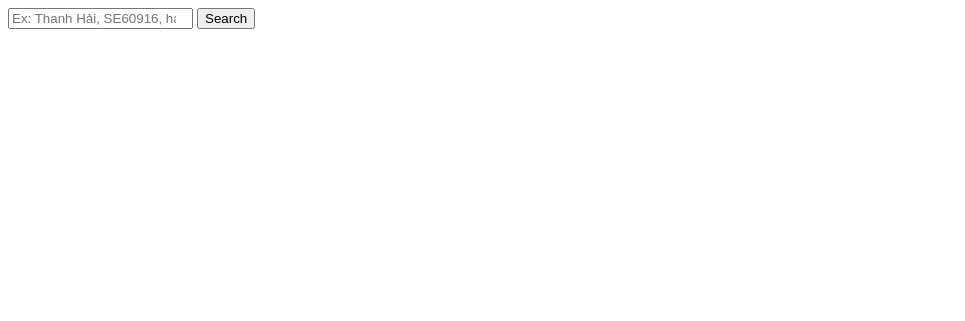
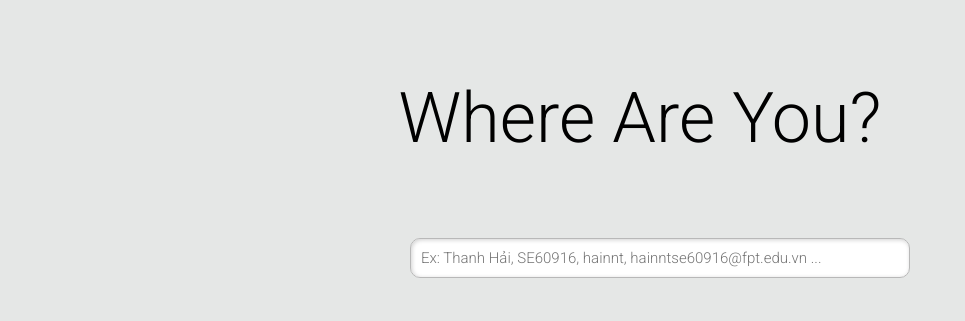
Before and after one commit to CocDamCode/fu-where-are-you, a PHP site: page /fuway-front/Home.html in a window 1280 px wide. Shown: the top 321 px of the page, without its empty margins (0-965 px from the left). Run offline with PHP 8.4, Linux system fonts and the light colour scheme.

Commit message:
Implement front-end

```diff
--- a/fuway-front/Home.html
+++ b/fuway-front/Home.html
@@ -5,17 +5,18 @@
     <meta charset="UTF-8">
     <title>FU Where Are You?</title>
     <link rel="stylesheet" href="style.css">
+    <link href='http://fonts.googleapis.com/css?family=Roboto:400,700,300&subset=latin,vietnamese' rel='stylesheet' type='text/css'>
     <script rel="script" type="text/javascript" src="../resources/jquery-1.11.1.js"></script>
     <script rel="script" type="text/javascript" src="script.js"></script>
 </head>
 <body>
 <header>
-        <div class="logo-div"></div>
+    Where Are You?
 </header>
 <div class="container">
     <div class="search-div">
-            <input type="search" class="search-input" id="searchInput" name="searchInput" placeholder="Ex: Thanh Hải, SE60916, hainnt, hainntse60916@fpt.edu.vn ..." >
-            <input type="button" class="search-button" value="Search" id="searchButton" name="searchButton" onclick="">
+        <input type="search" onkeyup="checkKeyword()" class="search-input" id="searchInput" name="searchInput"
+               placeholder="Ex: Thanh Hải, SE60916, hainnt, hainntse60916@fpt.edu.vn ...">
     </div>
     <div class="result-div">
         <div class="result-left">
--- a/fuway-front/script.js
+++ b/fuway-front/script.js
@@ -4,55 +4,54 @@
 
 var timeout;
 function search() {
-     timeout = setTimeout(function(){
+    timeout = setTimeout(function () {
         var param = $("#searchInput").val();
         var search = $.ajax({
             type: "GET",
             url: "http://localhost/fu-where-are-you/fuway-back/index.php?search=" + param
-//            data: { search: param }
-            }
-        ).done(function (result) {
+        }).done(function (result) {
             showResult(result);
         });
-    },500)
+    }, 500)
 }
 
-function loadDetail(email) {
+function loadDetail(email, id) {
+    $('.result-ul li ').removeClass('selected');
+    $('#' + id).addClass('selected');
     var date = new Date();
-    var month = date.getMonth() > 8 ? date.getMonth()+1 : "0"+ (date.getMonth()+1);
-    var strDate = date.getFullYear()+"-"+
-        month +"-"+
+    var month = date.getMonth() > 8 ? date.getMonth() + 1 : "0" + (date.getMonth() + 1);
+    var strDate = date.getFullYear() + "-" +
+        month + "-" +
         date.getDate();
     var load = $.ajax({
         type: "GET",
         url: "http://localhost/fu-where-are-you/fuway-back/index.php",
         data: { email: email, date: "2014-09-11"}
-        }
-    ).done(function (result) {
+    }).done(function (result) {
         showDetail(result);
     });
 }
 
 function showResult(result) {
+    $('header').slideUp();
     var persons = JSON.parse(result);
     var ul = $("#resultUl");
     var html = "";
-        for (i = 0; i < persons.length; i++) {
-            var color = persons[i]["Role"] == "teacher" ? "red" : "blue";
+    for (var i = 0; i < persons.length; i++) {
+        var color = persons[i]["Role"] == "student" ? "rgb(221, 105, 105)" : "rgb(28, 103, 238)";
         html +=
-                "<li "+
-                "onclick='"+
-                    "loadDetail(\""+ persons[i]["Email"] +"\")' " +
-                    "style='color:" + color + " '"+
-
+            "<li id=\""+persons[i]["Code"]+"\" " +
+            "onclick='" +
+            "loadDetail(\"" + persons[i]["Email"] + "\", \""+persons[i]["Code"]+"\")' " +
+            "style='color:" + color + " '" +
             ">" +
-                "<span>" +
+            "<span class='person-code'>" +
             persons[i]["Code"] +
             "</span>" +
-                "<span>" +
+            "<span class='person-name'>" +
             persons[i]["Name"] +
             "</span>" +
-                "<span>" +
+            "<span class='person-email'>" +
             persons[i]["Email"] +
             "</span>" +
             "</li>"
@@ -60,14 +59,34 @@ function showResult(result) {
     ul.html(html);
 }
 
+function getDayName(date) {
+    switch (date.getDay()) {
+        case 1: return "Thứ 2";
+        case 2: return "Thứ 3";
+        case 3: return "Thứ 4";
+        case 4: return "Thứ 5";
+        case 5: return "Thứ 6";
+        case 6: return "Thứ 7";
+        case 0: return "Chủ ";
+    }
+}
+
+function date_format(d) {
+    var date = new Date(d * 1000);
+    return date.getDate() + "/" + (date.getMonth()+1) + "/" + date.getFullYear() + "Nhật ("+ getDayName(date)+")";
+}
+
 function showDetail(result) {
     var persons = JSON.parse(result);
     var info = $("#infoDiv");
     var html = "";
-    if(persons.length > 0) {
+    if (persons.length > 0) {
         var person = persons[0];
-        html += person["Date"] + "|||"
-            + person["Slot"] + "|||"
+        html += "<div>Vào ngày</div>" +
+            "<div class='result-date'>" + date_format(person["Date"]) + "</div>" +
+            "<div>Vào Slot</div>" +
+            "<div class='result-slot'>" + person["Slot"] + "</div>" +
+            "<div></div>" +
             + person["Room"] + "|||"
             + person["Class"] + "|||"
             + person["Course"] + "|||"
@@ -79,15 +98,20 @@ function showDetail(result) {
     info.html(html);
 }
 
-$(document).ready(
-    function (){
-        $("#searchInput").keyup(function(){
+function checkKeyword() {
+    if ($('#searchInput').val().length == 0) {
+        $('header').slideDown();
+        $("#resultUl").html('');
+    }
+}
+
+$(document).ready(function () {
+    $("#searchInput").keyup(function () {
         clearTimeout(timeout);
-            if($("#searchInput").val().length > 2){
+        if ($("#searchInput").val().length > 2) {
             search();
-            }else{
+        } else {
 
         }
     });
-    }
-);
+});
--- a/fuway-front/style.css
+++ b/fuway-front/style.css
@@ -0,0 +1,137 @@
+#gradient2 {
+    position: absolute;
+    width: 100%;
+    height: 100%;
+    padding: 0px;
+    margin: 0px;
+    z-index: 3;
+    background-image: -webkit-radial-gradient(80% 10%, circle, rgb(27,186,135), transparent), -webkit-radial-gradient(80% 50%, circle, rgb(58,164,178), transparent), -webkit-radial-gradient(20% 80%, 40em 40em, rgb(39, 42, 116), transparent), -webkit-radial-gradient(10% 10%, circle, rgb(118, 233, 215), transparent);
+}
+
+#gradient1 {
+    position: absolute;
+    width: 100%;
+    height: 100%;
+    padding: 0px;
+    margin: 0px;
+    z-index: 10;
+    background: -webkit-radial-gradient(80% 10%, circle cover, rgb(124, 141, 166), transparent), -webkit-radial-gradient(80% 50%, circle cover, rgb(63, 113, 56), transparent);
+}
+* {
+    box-sizing: border-box;
+    -moz-box-sizing: border-box;
+    -ms-box-sizing: border-box;
+    -webkit-box-sizing: border-box;
+}
+body {
+    background-color: #0e0438;
+    padding: 0px;
+    margin: 0px;
+}
+
+body {
+    background-color: #e5e7e6;
+    font-family: 'Roboto', sans-serif;
+    font-weight: lighter;
+}
+input {
+    font-family: 'Roboto', sans-serif;
+    font-weight: lighter;
+}
+
+.search-div {
+    width: 500px;
+    margin: 1% auto;
+}
+
+#searchInput {
+    width: 100%;
+    padding: 10px;
+    font-size: 15px;
+    border-radius: 10px;
+    border: 1px solid #B8B8B8;
+    box-shadow: inset 1px 1px 4px rgba(0, 0, 0, 0.19);
+    margin: 2px 20px;
+}
+
+#searchInput:focus {
+    outline: 0;
+}
+
+header {
+    font-size: 70px;
+    text-align: center;
+    margin: 6%;
+}
+
+ul#resultUl {
+    list-style-type: none;
+    margin: 0;
+    padding: 0;
+}
+
+.result-ul li {
+    padding: 10px;
+    background-color: #E0E0E0;
+    margin: 2px;
+    cursor: pointer;
+    overflow: hidden;
+}
+
+.result-ul li:hover {
+    background-color: #DADADA;
+}
+
+.result-ul li.selected {
+    background-color: rgb(123, 214, 149);
+}
+
+.result-ul li.selected .person-code {
+    background-color: #CDE7D6;
+}
+
+span.person-code {
+    display: block;
+    float: left;
+    height: 50px;
+    width: 150px;
+    text-align: center;
+    line-height: 50px;
+    background: #ccc;
+    margin-right: 10px;
+    font-weight: bold;
+    color: #A5A5A5;
+    letter-spacing: 1px;
+    font-size: 20px;
+}
+
+span.person-name {
+    display: block;
+    font-weight: normal;
+    font-size: 18px;
+}
+span.person-email {
+    display: block;
+    font-size: 14px;
+    margin-top: 5px;
+    color: rgb(126, 126, 126);
+}
+
+
+.result-left {
+    width: 50%;
+    float: left;
+    padding: 0 0 30px 30px;
+}
+
+.result-right {
+    right: 0;
+    width: 50%;
+    padding: 0 30px;
+    position: fixed;
+}
+
+div#infoDiv {
+    background: rgb(219, 219, 219);
+    padding: 0 20px;
+}
```
Also changed, not shown: fuway-admin/parser/parserTeacher.php (+6 -3 lines), fuway-core/dal.php (+10 -10 lines). Lines whose indentation alone changed are shown as unchanged.
